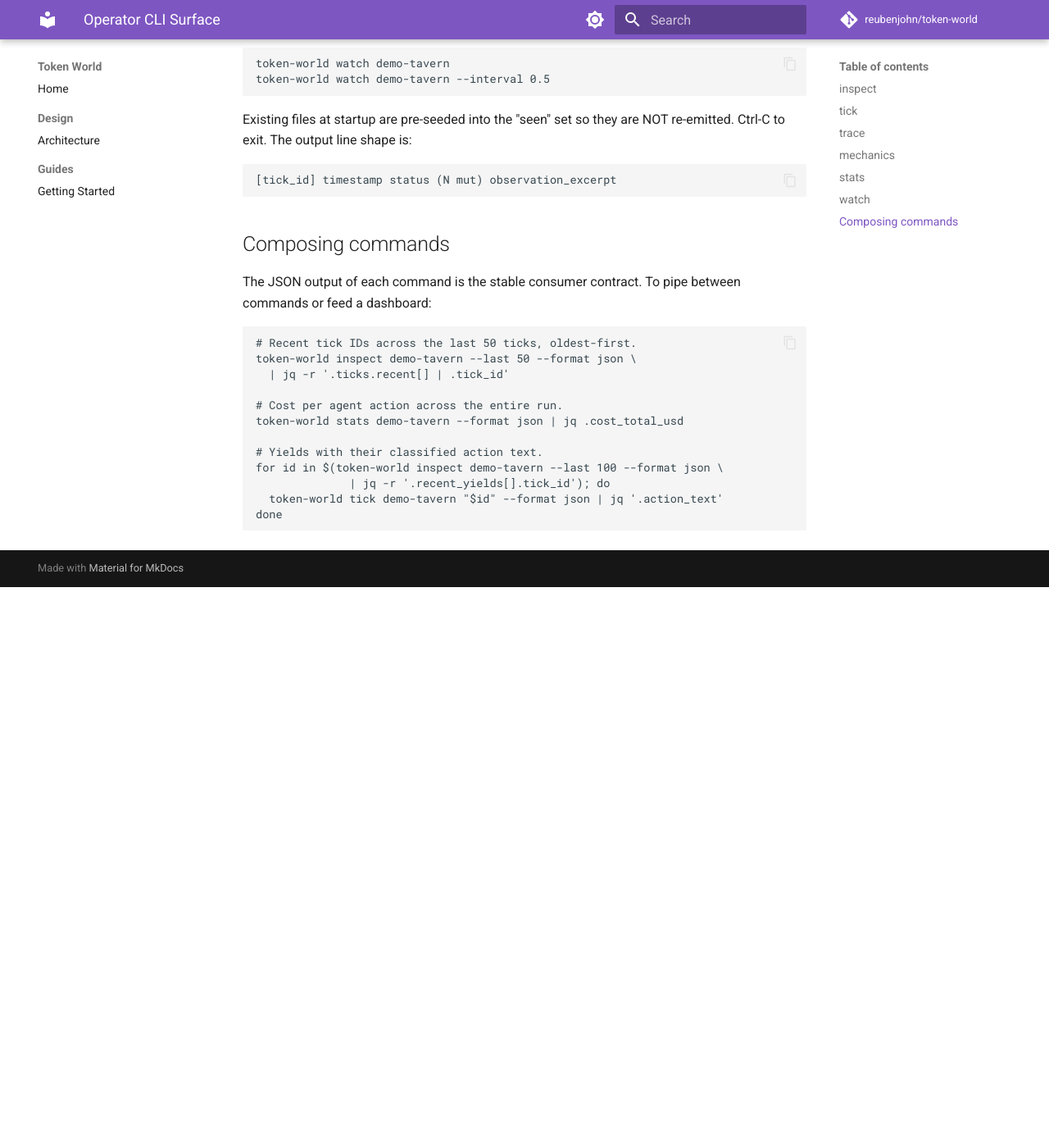
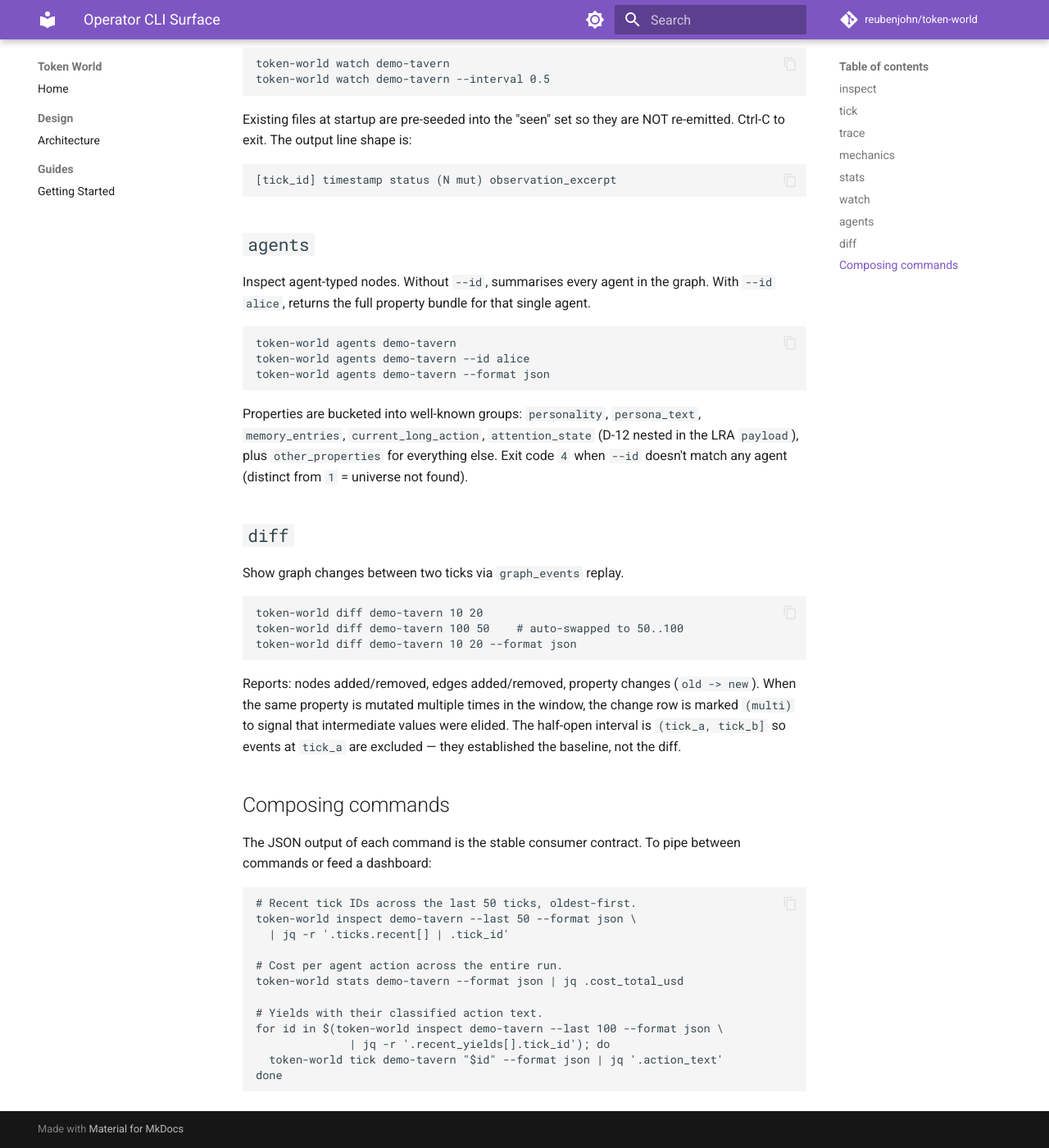
Before and after one commit to reubenjohn/token-world, an MkDocs documentation site: the page built from docs/guides/operator-cli.md, in a window 1280 px wide and 1400 px high, scrolled down 2255 px. Shown: the whole window at 82% size. Built offline with MkDocs 1.6.1 and Material for MkDocs 9.7.7, drawn with Linux system fonts in a browser that asks for light colours; comment, search, counter and statistics services are not loaded; before the commit the page ends 2971 px from its top, so only the background shows below that.

Commit message:
docs(cli): add agents/diff sections + Script Catalog rows for P1 commands
Brings docs in line with the P1 commands shipped this session.

Co-Authored-By: Claude Opus 4.6 (1M context) <noreply@anthropic.com>

````diff
--- a/docs/guides/operator-cli.md
+++ b/docs/guides/operator-cli.md
@@ -120,6 +120,41 @@ are NOT re-emitted. Ctrl-C to exit. The output line shape is:
 [tick_id] timestamp status (N mut) observation_excerpt
 ```
 
+## `agents`
+
+Inspect agent-typed nodes. Without `--id`, summarises every agent in
+the graph. With `--id alice`, returns the full property bundle for
+that single agent.
+
+```
+token-world agents demo-tavern
+token-world agents demo-tavern --id alice
+token-world agents demo-tavern --format json
+```
+
+Properties are bucketed into well-known groups: `personality`,
+`persona_text`, `memory_entries`, `current_long_action`,
+`attention_state` (D-12 nested in the LRA `payload`), plus
+`other_properties` for everything else. Exit code `4` when `--id`
+doesn't match any agent (distinct from `1` = universe not found).
+
+## `diff`
+
+Show graph changes between two ticks via `graph_events` replay.
+
+```
+token-world diff demo-tavern 10 20
+token-world diff demo-tavern 100 50    # auto-swapped to 50..100
+token-world diff demo-tavern 10 20 --format json
+```
+
+Reports: nodes added/removed, edges added/removed, property changes
+(`old -> new`). When the same property is mutated multiple times in
+the window, the change row is marked `(multi)` to signal that
+intermediate values were elided. The half-open interval is
+`(tick_a, tick_b]` so events at `tick_a` are excluded — they
+established the baseline, not the diff.
+
 ## Composing commands
 
 The JSON output of each command is the stable consumer contract. To
````
Also changed, not shown: CLAUDE.md (+2 -0 lines).
